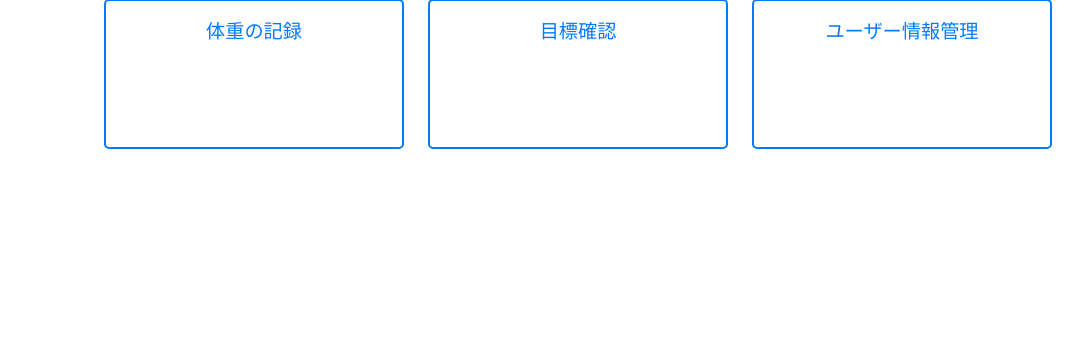
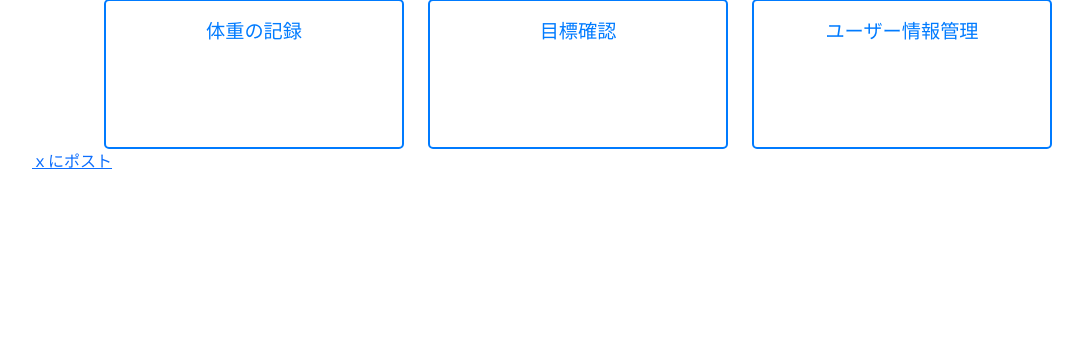
Before and after one commit to TabataMasahito/Dteam, a Flask app: page / in a window 1280 px wide. Shown: the part 357-700 px from the top of the page, without its empty margins (62-1145 px from the left). Run offline with Flask 3, Linux system fonts and the light colour scheme; the visitor is signed in with stand-in values (Sample User, id 1); parts of the project's set-up code (start-up, migrations or seed data) failed here and were passed over; some libraries are stand-ins or nearby versions.

Commit message:
X用リンク

```diff
--- a/apps/exercise/templates/exercise/index.html
+++ b/apps/exercise/templates/exercise/index.html
@@ -24,5 +24,6 @@
             ユーザー情報管理
         </a>
     </div>
+    <a href="https://twitter.com/share?text=DZAP">ｘにポスト</a>
 </div>
 {% endblock %}
--- a/apps/exercise/views.py
+++ b/apps/exercise/views.py
@@ -376,3 +376,6 @@ def exercise_menu():
             response=formatted_response,
             username=current_user.username
         )
+
+
+# 履歴を表示する機能
```
